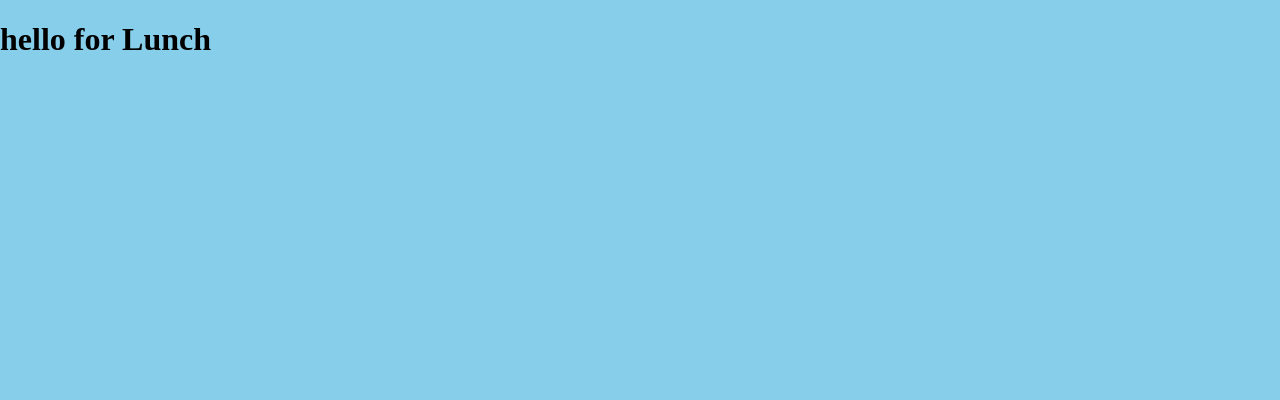
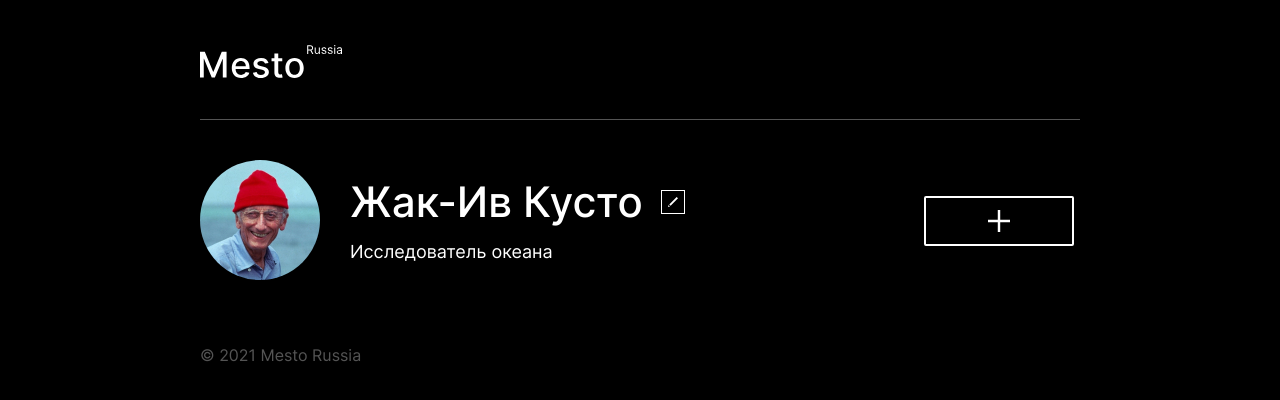
Before and after one commit to denis-ttk-1975/YaP-Sprint-4, a plain HTML site: page index.html in a window 1280 px wide. Drawn offline with Linux system fonts and the light colour scheme.

Commit message:
big screen till grid done

```diff
--- a/blocks/root/root.css
+++ b/blocks/root/root.css
@@ -1,3 +1,11 @@
-body {
-  background-color: skyblue;
+.root {
+  background-color: #000;
+  font-family: "Inter", "Arial", sans-serif;
+  max-width: 880px;
+  margin: auto;
+  /* display: flex;
+  flex-direction: column;
+  justify-content: center;
+  align-items: center; */
+  box-sizing: border-box;
 }
--- /dev/null
+++ b/blocks/style.css
@@ -0,0 +1,65 @@
+.header {
+  max-width: 880px;
+
+  height: 74px;
+  padding-top: 45px;
+  border-bottom: 1px solid #545454;
+}
+
+.logo {
+  width: 142px;
+  height: 33px;
+}
+.profile {
+  display: flex;
+  justify-content: space-between;
+  width: 100%;
+  align-items: center;
+
+  padding-top: 40px;
+}
+.profile__member-data {
+  display: flex;
+  align-items: center;
+}
+.profile__avatar {
+  border-radius: 50%;
+  width: 120px;
+  height: 120px;
+}
+.profile__text-block {
+  color: #fff;
+  padding-left: 30px;
+}
+.profile__upper-text {
+  display: flex;
+  align-items: center;
+  padding-bottom: 8px;
+}
+.profile__member-name {
+  font-size: 42px;
+  line-height: 1.14;
+  font-weight: 500;
+  margin: 0;
+}
+.profile__edit-button {
+  background-color: #000;
+  border: none;
+  padding: 0 0 0 18px;
+  height: 24px;
+}
+.profile__lower-text {
+  padding-top: 8px;
+  font-size: 18px;
+  font-weight: 400;
+  line-height: auto;
+}
+.profile__add {
+  background-color: #000;
+  border: none;
+  height: 50px;
+}
+.footer {
+  color: #545454;
+  padding-top: 66px;
+}
--- a/index.html
+++ b/index.html
@@ -6,7 +6,40 @@
     <title>Mesto</title>
     <link rel="stylesheet" href="./pages/index.css" />
   </head>
-  <body>
-    <h1>hello for Lunch</h1>
+  <body class="root">
+    <header class="header">
+      <img src="./images/logoMestoRussia.svg" alt="Логотип" class="logo" />
+    </header>
+    <section class="profile">
+      <div class="profile__member-data">
+        <img
+          src="./images/Jacques-Yves Cousteau.jpg"
+          alt="Портрет"
+          class="profile__avatar"
+        />
+        <div class="profile__text-block">
+          <div class="profile__upper-text">
+            <p class="profile__member-name">Жак-Ив Кусто</p>
+            <button class="profile__edit-button">
+              <img
+                src="./images/Edit Button.svg"
+                alt="Клавиша редактирования"
+                class="profile__image-edit-button"
+              />
+            </button>
+          </div>
+          <div class="profile__lower-text">Исследователь океана</div>
+        </div>
+      </div>
+      <button class="profile__add">
+        <img
+          src="./images/Add Button.svg"
+          alt="Кнопка добавления профилс"
+          class="profile__image-add"
+        />
+      </button>
+    </section>
+    <section class="elements"></section>
+    <footer class="footer">&COPY; 2021 Mesto Russia</footer>
   </body>
 </html>
--- a/pages/index.css
+++ b/pages/index.css
@@ -1,3 +1,5 @@
 @import url(./../vendor/normalize.css);
 @import url(./../vendor/fonts.css);
 @import url(./../blocks/root/root.css);
+
+@import url(./../blocks/style.css);
```
